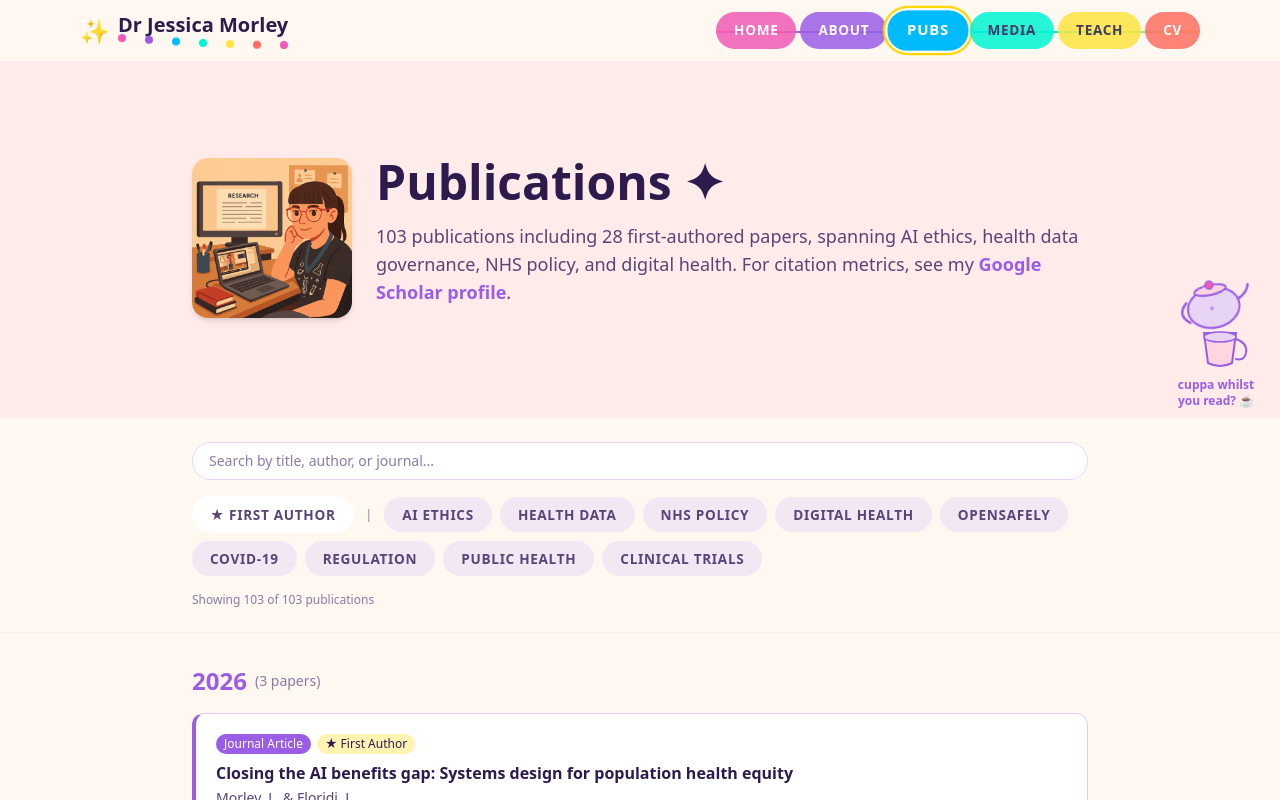
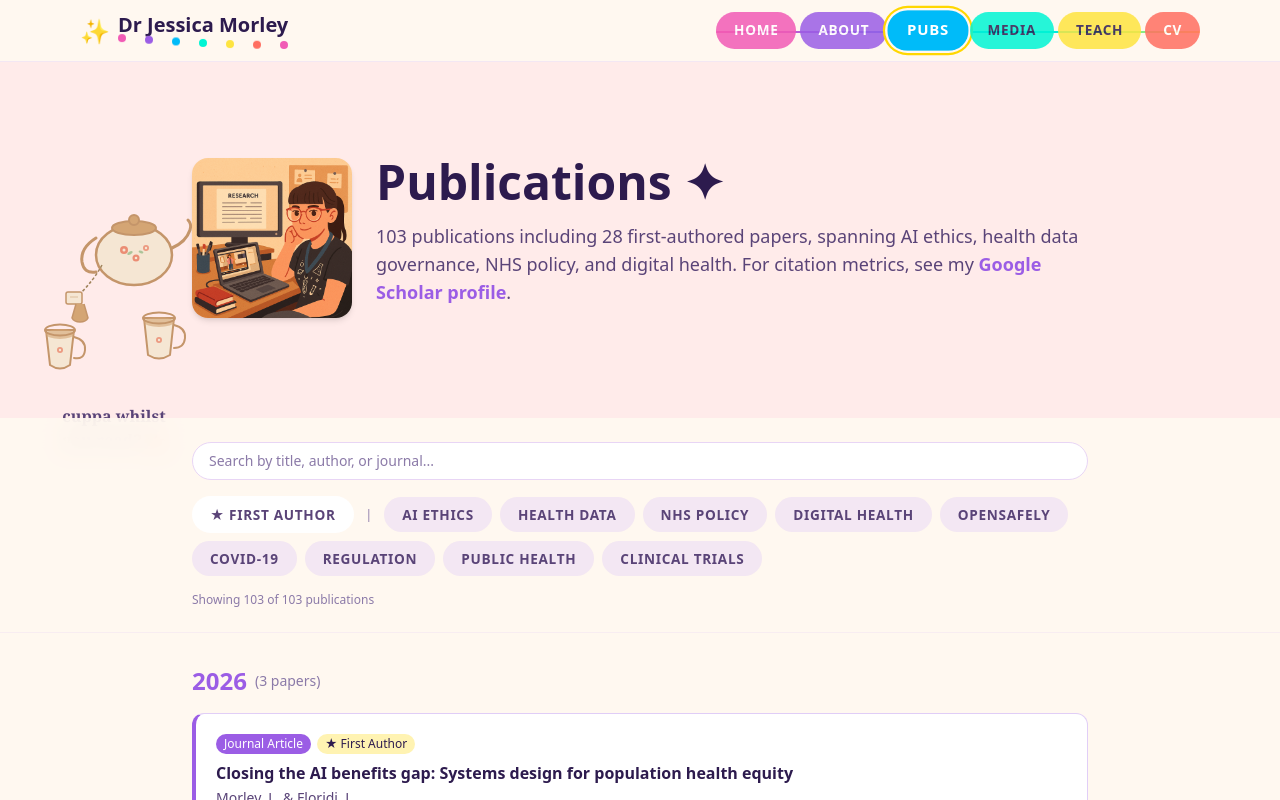
Before and after one commit to morleyjr1/personal-site, a Next.js app: page /publications in a window 1280 px wide. Shown: the top 800 px of the page. Built offline with nearby package versions, Linux system fonts and the light colour scheme.

Commit message:
Redesign floating teapot illustration on publications page
Co-Authored-By: Claude Opus 4.6 (1M context) <noreply@anthropic.com>

```diff
--- a/src/app/globals.css
+++ b/src/app/globals.css
@@ -207,15 +207,16 @@ body {
 
 /* Teapot pouring animation */
 @keyframes teapot-bob {
-  0%, 100% { transform: translateY(0) rotate(-12deg); }
-  50% { transform: translateY(-6px) rotate(-14deg); }
+  0%, 100% { transform: translateY(0) rotate(0deg); }
+  30% { transform: translateY(-4px) rotate(-3deg); }
+  60% { transform: translateY(-2px) rotate(2deg); }
 }
 
 @keyframes pour-stream {
-  0% { height: 0; opacity: 0; }
-  20% { height: 0; opacity: 1; }
-  80% { height: 30px; opacity: 1; }
-  100% { height: 30px; opacity: 0; }
+  0%, 15% { opacity: 0; stroke-dashoffset: 100; }
+  25% { opacity: 0.5; }
+  75% { opacity: 0.5; }
+  85%, 100% { opacity: 0; stroke-dashoffset: 0; }
 }
 
 @keyframes steam-rise {
@@ -229,7 +230,9 @@ body {
 }
 
 .pour-stream {
-  animation: pour-stream 3s ease-in-out infinite;
+  stroke-dasharray: 100;
+  stroke-dashoffset: 100;
+  animation: pour-stream 4s ease-in-out infinite;
 }
 
 .steam {
--- a/src/app/publications/page.tsx
+++ b/src/app/publications/page.tsx
@@ -6,60 +6,103 @@ import { PUBLICATIONS, type PublicationType, type Publication } from "@/data/pub
 /* ── Floating Teapot ─────────────────────────────────────────────── */
 function FloatingTeapot() {
   return (
-    <div className="hidden lg:flex fixed right-6 top-1/3 z-30 flex-col items-center gap-0 pointer-events-none select-none">
-      {/* Teapot */}
+    <div className="hidden lg:flex fixed left-6 top-1/4 z-30 flex-col items-center pointer-events-none select-none" style={{ width: "180px" }}>
       <svg
-        className="teapot-bob"
-        width="80"
-        height="64"
-        viewBox="0 0 80 64"
+        width="180"
+        height="200"
+        viewBox="0 0 180 200"
         fill="none"
         xmlns="http://www.w3.org/2000/svg"
       >
-        {/* Body */}
-        <ellipse cx="36" cy="40" rx="26" ry="20" fill="var(--lavender)" stroke="var(--pop-purple)" strokeWidth="2" />
+        {/* ── Teapot (top-right, tilted to pour) ── */}
+        <g className="teapot-bob" style={{ transformOrigin: "120px 50px" }}>
+          {/* Teapot body */}
+          <ellipse cx="110" cy="55" rx="38" ry="30" fill="#F5E6D3" stroke="#C4956A" strokeWidth="2.5" />
           {/* Lid */}
-        <ellipse cx="36" cy="22" rx="16" ry="5" fill="var(--soft-pink)" stroke="var(--pop-purple)" strokeWidth="2" />
+          <ellipse cx="110" cy="28" rx="22" ry="7" fill="#D4A574" stroke="#C4956A" strokeWidth="2" />
           {/* Lid knob */}
-        <circle cx="36" cy="17" r="4" fill="var(--pop-pink)" stroke="var(--pop-purple)" strokeWidth="1.5" />
-        {/* Spout */}
-        <path d="M62 36 Q72 32 74 24" stroke="var(--pop-purple)" strokeWidth="2.5" fill="none" strokeLinecap="round" />
+          <circle cx="110" cy="20" r="5" fill="#D4A574" stroke="#C4956A" strokeWidth="2" />
+          {/* Spout - curves down towards cup */}
+          <path d="M148 48 Q162 42 166 30 Q168 24 164 20" stroke="#C4956A" strokeWidth="3" fill="none" strokeLinecap="round" />
           {/* Handle */}
-        <path d="M10 30 Q-2 40 10 50" stroke="var(--pop-purple)" strokeWidth="2.5" fill="none" strokeLinecap="round" />
-        {/* Sparkle on teapot */}
-        <text x="30" y="44" fontSize="10" fill="var(--pop-purple)" opacity="0.6">✦</text>
-      </svg>
+          <path d="M72 38 Q56 48 58 62 Q60 74 72 72" stroke="#C4956A" strokeWidth="3" fill="none" strokeLinecap="round" />
+          {/* Flower decorations on teapot */}
+          <circle cx="100" cy="50" r="4" fill="#E8775C" opacity="0.8" />
+          <circle cx="100" cy="50" r="1.5" fill="#F5E6D3" />
+          <circle cx="112" cy="58" r="3.5" fill="#E8775C" opacity="0.8" />
+          <circle cx="112" cy="58" r="1.3" fill="#F5E6D3" />
+          <circle cx="122" cy="48" r="3" fill="#E8775C" opacity="0.7" />
+          <circle cx="122" cy="48" r="1.2" fill="#F5E6D3" />
+          {/* Tiny leaves between flowers */}
+          <ellipse cx="106" cy="53" rx="3" ry="1.5" fill="#8DB580" opacity="0.7" transform="rotate(-30 106 53)" />
+          <ellipse cx="117" cy="52" rx="2.5" ry="1.2" fill="#8DB580" opacity="0.7" transform="rotate(20 117 52)" />
+        </g>
 
-      {/* Pour stream */}
-      <div
-        className="pour-stream w-1 rounded-full"
-        style={{ background: "linear-gradient(to bottom, var(--pop-purple), var(--lavender))", marginTop: "-4px", marginLeft: "38px" }}
+        {/* ── Pour stream from spout to cup ── */}
+        <path
+          className="pour-stream"
+          d="M164 22 Q166 40 158 70 Q152 90 140 108"
+          stroke="#C4956A"
+          strokeWidth="3"
+          fill="none"
+          strokeLinecap="round"
+          opacity="0.5"
         />
 
-      {/* Cup */}
-      <svg
-        width="56"
-        height="44"
-        viewBox="0 0 56 44"
-        fill="none"
-        xmlns="http://www.w3.org/2000/svg"
-        style={{ marginTop: "-2px", marginLeft: "20px" }}
-      >
+        {/* ── Tea bag (hanging left) ── */}
+        <g>
+          {/* String from teapot */}
+          <path d="M78 65 Q70 80 55 95" stroke="#A0845C" strokeWidth="1.5" fill="none" strokeDasharray="3 2" />
+          {/* Tag */}
+          <rect x="42" y="92" width="16" height="12" rx="2" fill="#F5E6D3" stroke="#C4956A" strokeWidth="1.5" />
+          {/* Tag text line */}
+          <line x1="46" y1="97" x2="54" y2="97" stroke="#C4956A" strokeWidth="1" opacity="0.5" />
+          {/* Tea bag */}
+          <path d="M52 104 L48 118 Q50 122 56 122 Q62 122 64 118 L60 104" fill="#D4A574" stroke="#C4956A" strokeWidth="1.5" />
+        </g>
+
+        {/* ── Cup 1 (receiving pour) ── */}
+        <g>
           {/* Cup body */}
-        <path d="M6 8 L10 38 Q22 44 34 38 L38 8 Z" fill="var(--soft-pink)" stroke="var(--pop-purple)" strokeWidth="2" />
-        {/* Tea surface */}
-        <ellipse cx="22" cy="12" rx="16" ry="5" fill="var(--lavender)" stroke="var(--pop-purple)" strokeWidth="1.5" />
+          <path d="M120 118 L124 155 Q135 162 146 155 L150 118 Z" fill="#F5E6D3" stroke="#C4956A" strokeWidth="2" />
+          {/* Tea inside */}
+          <ellipse cx="135" cy="122" rx="15" ry="5" fill="#D4A574" opacity="0.6" />
+          {/* Cup rim */}
+          <ellipse cx="135" cy="118" rx="16" ry="5.5" fill="none" stroke="#C4956A" strokeWidth="2" />
           {/* Handle */}
-        <path d="M38 14 Q50 18 48 28 Q46 36 38 34" stroke="var(--pop-purple)" strokeWidth="2" fill="none" strokeLinecap="round" />
-        {/* Steam wisps */}
-        <circle className="steam" cx="14" cy="4" r="2.5" fill="var(--pop-purple)" opacity="0.2" />
-        <circle className="steam" cx="22" cy="2" r="2" fill="var(--pop-pink)" opacity="0.2" />
-        <circle className="steam" cx="30" cy="4" r="2.5" fill="var(--pop-purple)" opacity="0.15" />
+          <path d="M150 125 Q162 128 161 138 Q160 148 150 148" stroke="#C4956A" strokeWidth="2" fill="none" strokeLinecap="round" />
+          {/* Flower on cup */}
+          <circle cx="135" cy="140" r="3" fill="#E8775C" opacity="0.7" />
+          <circle cx="135" cy="140" r="1.2" fill="#F5E6D3" />
+          {/* Steam */}
+          <circle className="steam" cx="128" cy="108" r="3" fill="#C4956A" opacity="0.15" />
+          <circle className="steam" cx="135" cy="106" r="2.5" fill="#C4956A" opacity="0.12" />
+          <circle className="steam" cx="142" cy="109" r="3" fill="#C4956A" opacity="0.15" />
+        </g>
+
+        {/* ── Cup 2 (left, already poured) ── */}
+        <g>
+          {/* Cup body */}
+          <path d="M22 130 L26 165 Q36 172 46 165 L50 130 Z" fill="#F5E6D3" stroke="#C4956A" strokeWidth="2" />
+          {/* Tea inside */}
+          <ellipse cx="36" cy="134" rx="14" ry="5" fill="#D4A574" opacity="0.6" />
+          {/* Cup rim */}
+          <ellipse cx="36" cy="130" rx="15" ry="5.5" fill="none" stroke="#C4956A" strokeWidth="2" />
+          {/* Handle */}
+          <path d="M50 137 Q62 140 61 150 Q60 160 50 158" stroke="#C4956A" strokeWidth="2" fill="none" strokeLinecap="round" />
+          {/* Flower on cup */}
+          <circle cx="36" cy="150" r="3" fill="#E8775C" opacity="0.7" />
+          <circle cx="36" cy="150" r="1.2" fill="#F5E6D3" />
+          {/* Steam */}
+          <circle className="steam" cx="30" cy="120" r="3" fill="#C4956A" opacity="0.15" />
+          <circle className="steam" cx="36" cy="118" r="2.5" fill="#C4956A" opacity="0.12" />
+          <circle className="steam" cx="42" cy="121" r="3" fill="#C4956A" opacity="0.15" />
+        </g>
       </svg>
 
       {/* Label */}
-      <p className="text-xs text-pop-purple font-semibold mt-2 text-center whitespace-nowrap">
-        cuppa whilst<br />you read? ☕
+      <p className="text-base text-text-secondary font-semibold mt-1 text-center whitespace-nowrap" style={{ fontFamily: "Georgia, serif" }}>
+        cuppa whilst<br />you read? 🫖
       </p>
     </div>
   );
```
Lines whose indentation alone changed are shown as unchanged.
